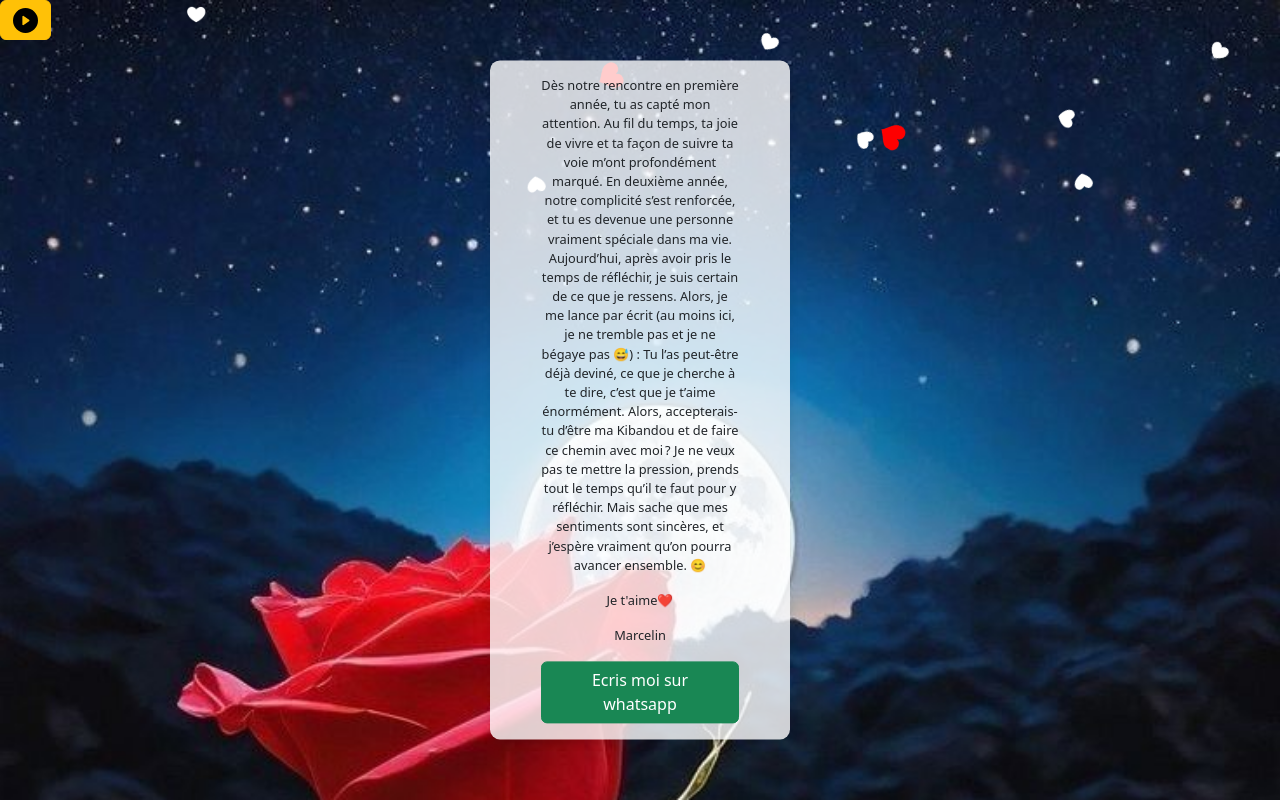
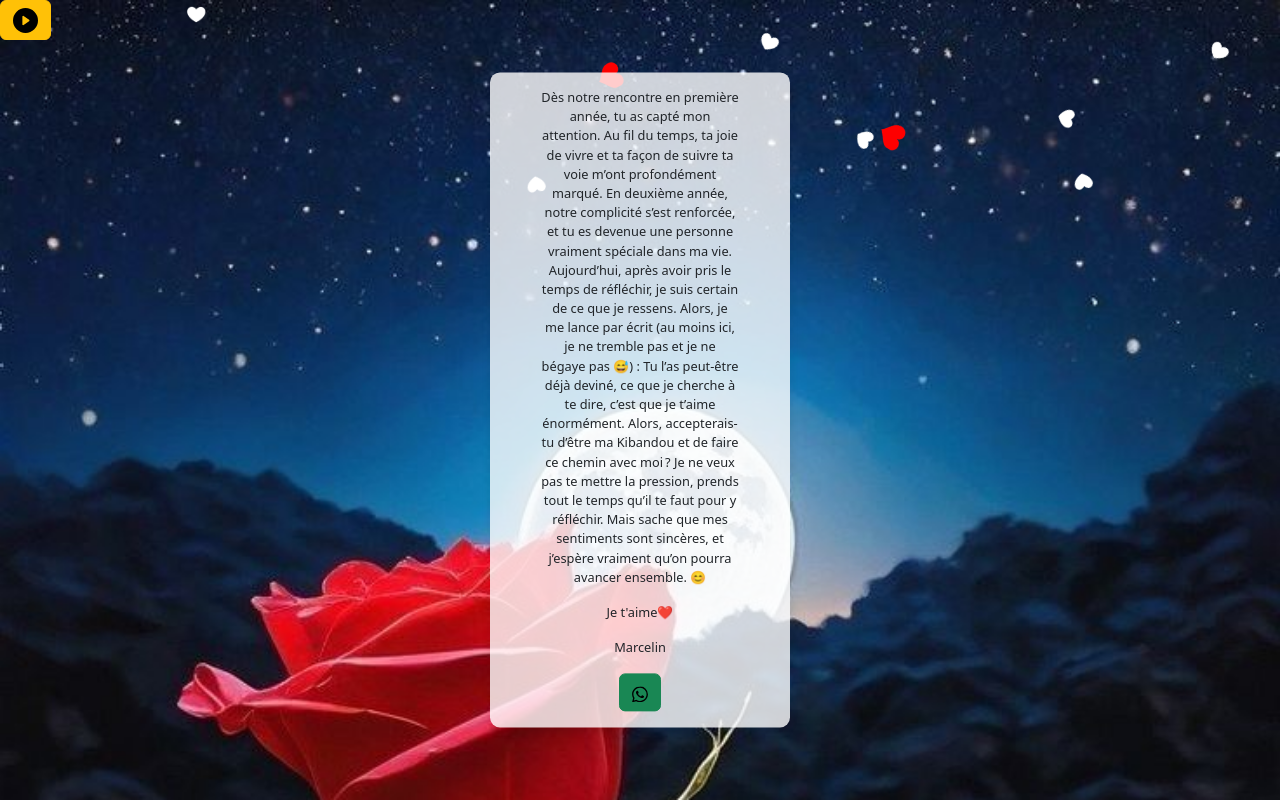
Before and after one commit to Marcelin283/kibandou, a plain HTML site: page demande.html in a window 1280 px wide. Drawn offline with nearby package versions, Linux system fonts and the light colour scheme.

Commit message:
Declaration steph v3

```diff
--- a/demande.html
+++ b/demande.html
@@ -20,7 +20,8 @@
         <p>Je t'aime❤️</p>
         <p>Marcelin</p>
 
-    <a href="https://wa.me/22897100175" class="btn btn-success">Ecris moi sur whatsapp</a>
+    <a href="https://wa.me/22897100175" class="btn btn-success"> <img src="whatsapp.svg" alt=""></a>
+
     </div>
 
     <div id="music-controls">
```
Also changed, not shown: whatsapp.svg (added).
